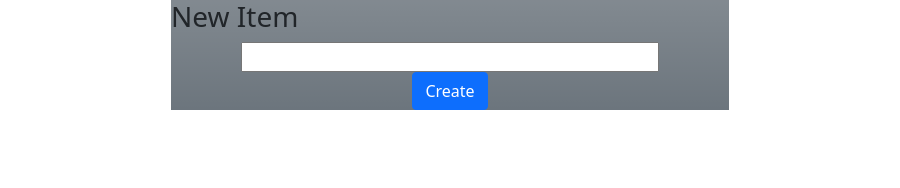
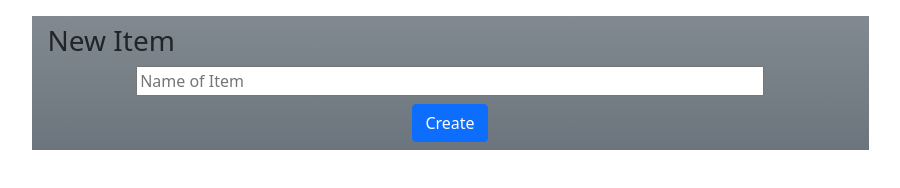
Before and after one commit to yoy56/Week6HTML, a website: page index.html in a window 1280 px wide. Shown: the whole page, without its empty margins (190-1090 px from the left). Drawn offline with nearby package versions, Linux system fonts and the light colour scheme.

Commit message:
Cleaned up my Basic Menu

```diff
--- a/index.html
+++ b/index.html
@@ -9,12 +9,14 @@
     <title>Document</title>
 </head>
 <body class="container">
-    <div class="bg-secondary bg-gradient mx-auto text-center w-50">
-        <h3 class="text-start">New Item</h3>
-        <input type="text" name="" id="" class="w-75"> <br>
-        <button class="btn btn-primary">Create</button>
+    <div class="bg-secondary bg-gradient mx-auto text-center w-75 m-3">
+        <h3 class="text-start ms-3 pt-2">New Item</h3>
+        <input type="text" name="itemName" id="item-Name" class="w-75 mb-2" placeholder="Name of Item"> <br>
+        <button class="btn btn-primary mb-2">Create</button>
     </div>
+    <div id="item-List" class="mt-5">
 
+    </div>
     <script src="node_modules/jquery/dist/jquery.js"></script>
     <script src="node_modules/bootstrap/dist/js/bootstrap.bundle.js"></script>
 </body>
```
